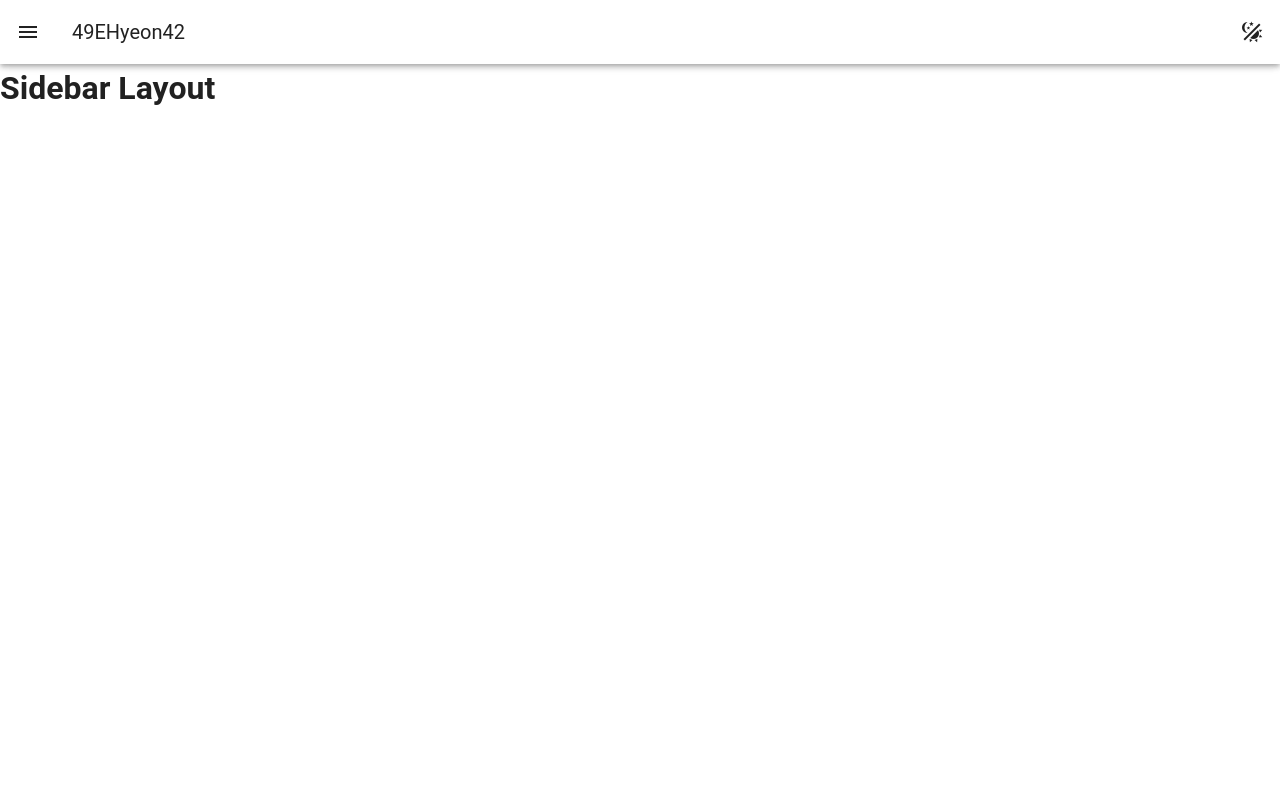
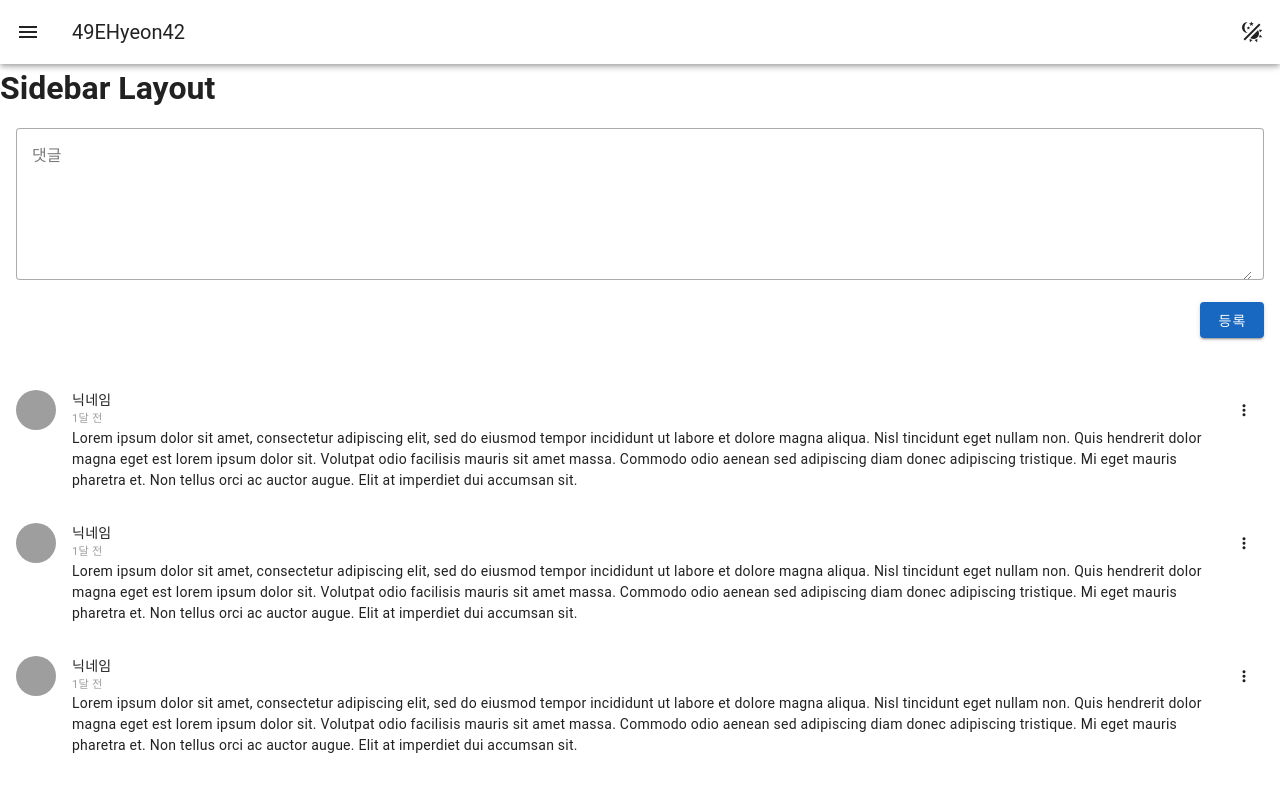
Before and after one commit to 49EHyeon42/vue-boilerplate, a Vue app: page /test-views/sidebar-layout in a window 1280 px wide. Shown: the top 792 px of the page. Built offline with nearby package versions, Linux system fonts and the light colour scheme; grey boxes are pictures that could not be loaded; the HTML template or start-up script is replaced by a standard one.

Commit message:
feat: CommentForm, CommentItem 컴포넌트 구현

```diff
--- /dev/null
+++ b/src/testComponents/comment/CommentForm.vue
@@ -0,0 +1,12 @@
+<script setup lang="ts"></script>
+
+<template>
+  <v-card-text>
+    <v-textarea clearable label="댓글" variant="outlined" />
+    <div class="d-flex justify-end mb-5">
+      <v-btn color="primary">등록</v-btn>
+    </div>
+  </v-card-text>
+</template>
+
+<style scoped></style>
--- /dev/null
+++ b/src/testComponents/comment/CommentItem.vue
@@ -0,0 +1,46 @@
+<script setup lang="ts"></script>
+
+<template>
+  <v-card-text>
+    <div class="d-flex align-start">
+      <v-avatar class="mr-4">
+        <v-img
+          src="https://about.canva.com/wp-content/uploads/sites/8/2019/03/red.png"
+          alt="user profile image"
+        />
+      </v-avatar>
+
+      <div class="flex-grow-1">
+        <div class="d-flex justify-space-between">
+          <div class="d-flex flex-column">
+            <span class="font-weight-medium">닉네임</span>
+            <small class="text-grey">1달 전</small>
+          </div>
+        </div>
+
+        <div>
+          Lorem ipsum dolor sit amet, consectetur adipiscing elit, sed do eiusmod tempor incididunt
+          ut labore et dolore magna aliqua. Nisl tincidunt eget nullam non. Quis hendrerit dolor
+          magna eget est lorem ipsum dolor sit. Volutpat odio facilisis mauris sit amet massa.
+          Commodo odio aenean sed adipiscing diam donec adipiscing tristique. Mi eget mauris
+          pharetra et. Non tellus orci ac auctor augue. Elit at imperdiet dui accumsan sit.
+        </div>
+      </div>
+
+      <v-menu>
+        <template #activator="{ props }">
+          <v-btn v-bind="props" icon size="small" variant="text">
+            <v-icon>mdi-dots-vertical</v-icon>
+          </v-btn>
+        </template>
+
+        <v-list activatable density="compact">
+          <v-list-item prepend-icon="mdi-delete" title="삭제" />
+          <v-list-item prepend-icon="mdi-alert-circle-outline" title="신고" />
+        </v-list>
+      </v-menu>
+    </div>
+  </v-card-text>
+</template>
+
+<style scoped></style>
--- a/src/testViews/SidebarLayoutViews.vue
+++ b/src/testViews/SidebarLayoutViews.vue
@@ -1,10 +1,17 @@
 <script setup lang="ts">
 import SidebarLayout from '@/layouts/SidebarLayout.vue';
+import CommentForm from '@/testComponents/comment/commentForm.vue';
+import CommentItem from '@/testComponents/comment/CommentItem.vue';
 </script>
 
 <template>
   <SidebarLayout>
     <h1>Sidebar Layout</h1>
+
+    <CommentForm />
+    <CommentItem />
+    <CommentItem />
+    <CommentItem />
   </SidebarLayout>
 </template>
 
```
